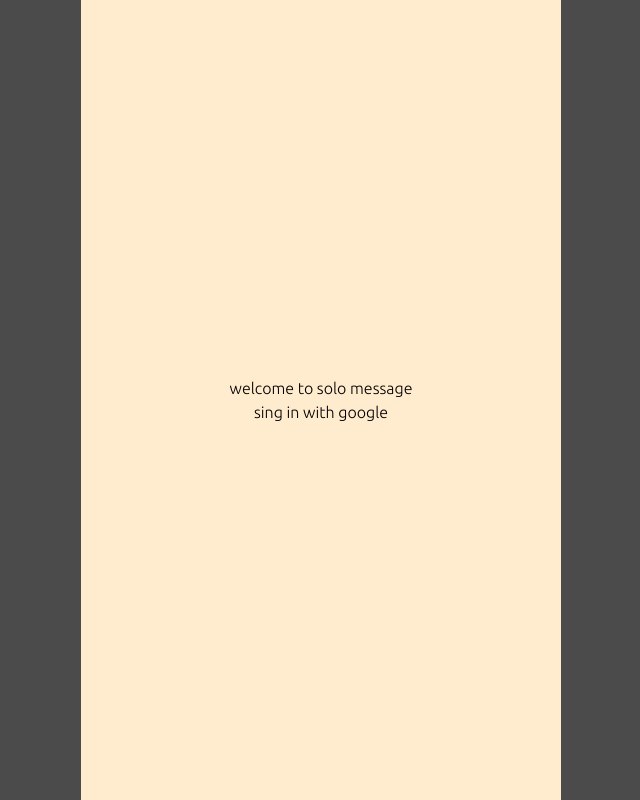
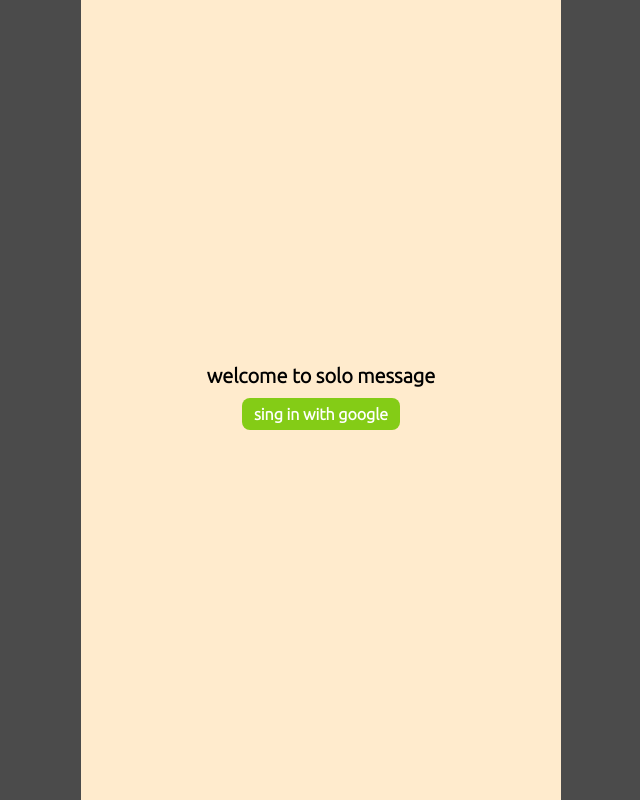
Before and after one commit to isrezaei/solo-message, a Next.js app: page / in a window 1280 px wide. Shown: the whole page, without its empty margins (319-959 px from the left). Built offline with nearby package versions, Linux system fonts and the light colour scheme; no server answers.

Commit message:
reinstall tailwind v3 !

```diff
--- /dev/null
+++ b/tailwind.config.js
@@ -0,0 +1,11 @@
+/** @type {import('tailwindcss').Config} */
+module.exports = {
+  content: ['./pages/**/*.{js,ts,jsx,tsx}', './components/**/*.{js,ts,jsx,tsx}'],
+  theme: {
+    extend: {},
+  },
+  plugins: [
+      require('tailwindcss'),
+      require('autoprefixer')
+  ],
+}
```
